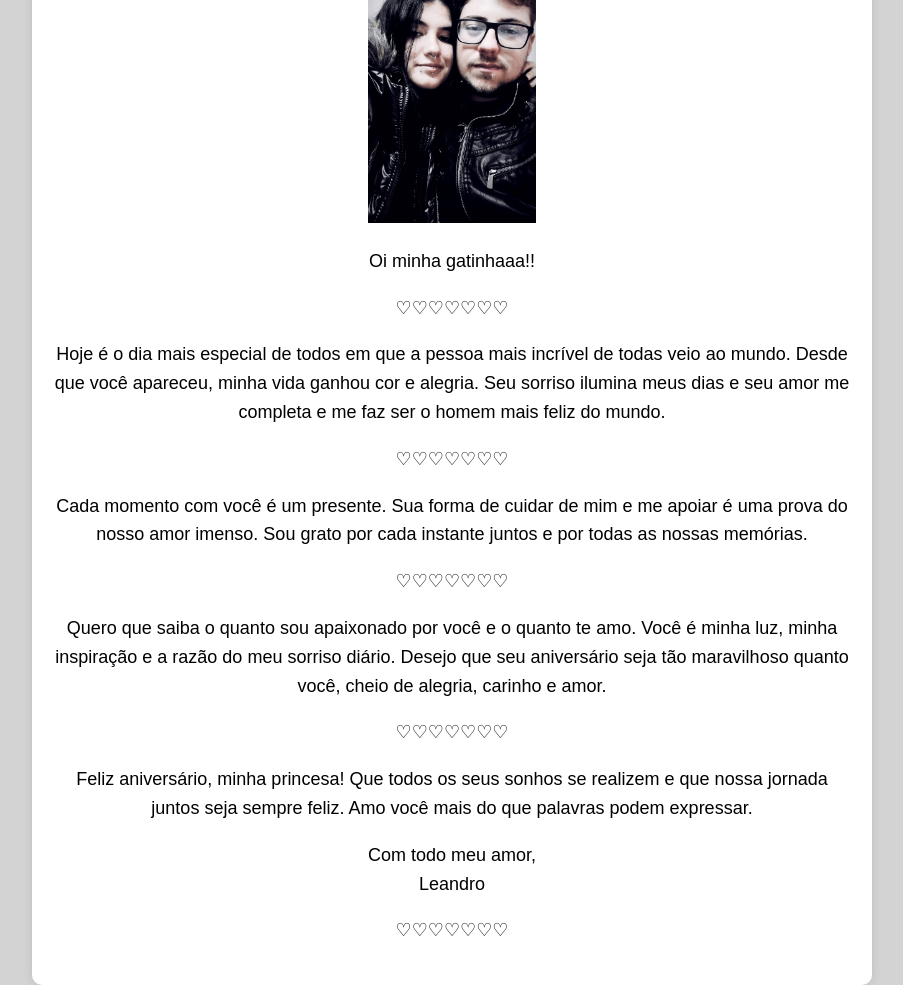
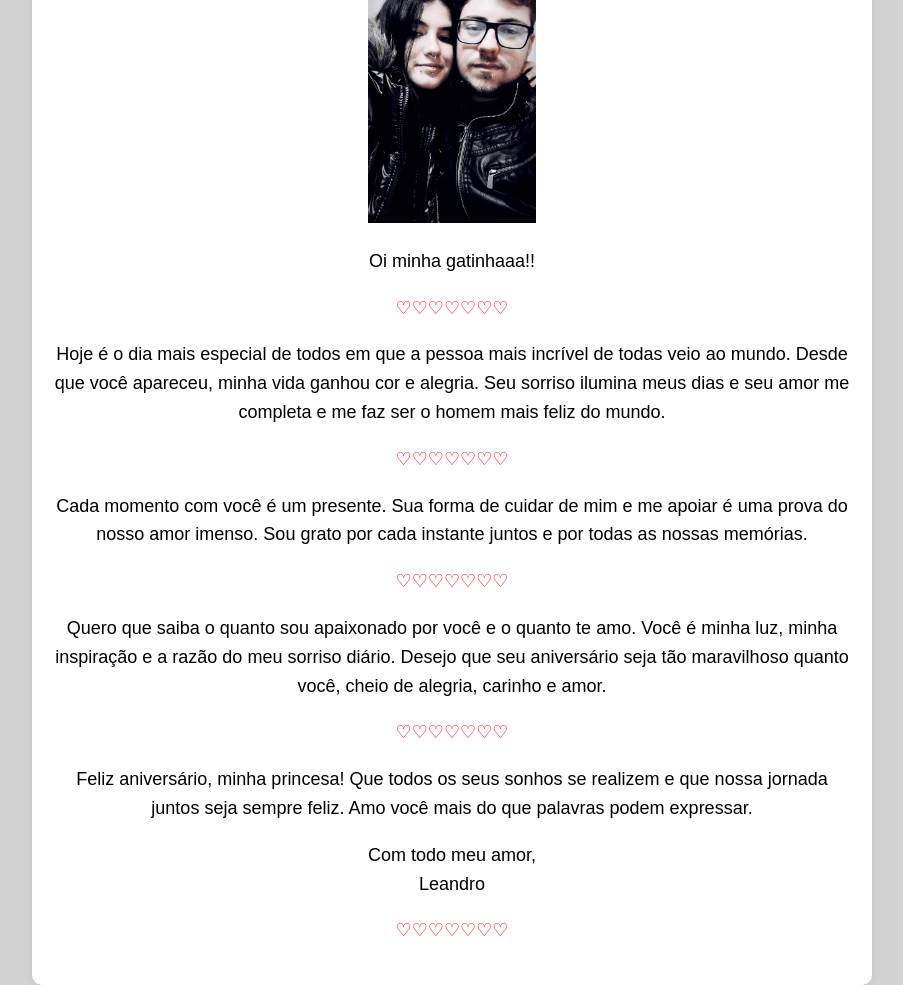
Before and after one commit to leandro905Berck/feliz_aniversario_momo, a plain HTML site: page index.html in a window 1280 px wide. Shown: the whole page, without its empty margins (188-1091 px from the left). Drawn offline with Linux system fonts and the light colour scheme.

Commit message:
Atualizar o index.html

```diff
--- a/index.html
+++ b/index.html
@@ -49,6 +49,9 @@
             font-size: 24px;
             margin-bottom: 20px;
         }
+        .red-heart {
+            color: red;
+        }
         @media (max-width: 600px) {
             .text {
                 font-size: 16px;
@@ -90,16 +93,16 @@
 
         <div class="text">
             <p>Oi minha gatinhaaa!!</p>
-            <p>♡♡♡♡♡♡♡</p>
+            <p><span class="red-heart">♡♡♡♡♡♡♡</span></p>
             <p>Hoje é o dia mais especial de todos em que a pessoa mais incrível de todas veio ao mundo. Desde que você apareceu, minha vida ganhou cor e alegria. Seu sorriso ilumina meus dias e seu amor me completa e me faz ser o homem mais feliz do mundo.</p>
-            <p>♡♡♡♡♡♡♡</p>
+            <p><span class="red-heart">♡♡♡♡♡♡♡</span></p>
             <p>Cada momento com você é um presente. Sua forma de cuidar de mim e me apoiar é uma prova do nosso amor imenso. Sou grato por cada instante juntos e por todas as nossas memórias.</p>
-            <p>♡♡♡♡♡♡♡</p>
+            <p><span class="red-heart">♡♡♡♡♡♡♡</span></p>
             <p>Quero que saiba o quanto sou apaixonado por você e o quanto te amo. Você é minha luz, minha inspiração e a razão do meu sorriso diário. Desejo que seu aniversário seja tão maravilhoso quanto você, cheio de alegria, carinho e amor.</p>
-            <p>♡♡♡♡♡♡♡</p>
+            <p><span class="red-heart">♡♡♡♡♡♡♡</span></p>
             <p>Feliz aniversário, minha princesa! Que todos os seus sonhos se realizem e que nossa jornada juntos seja sempre feliz. Amo você mais do que palavras podem expressar.</p>
             <p>Com todo meu amor,<br>Leandro</p>
-            <p>♡♡♡♡♡♡♡</p>
+            <p><span class="red-heart">♡♡♡♡♡♡♡</span></p>
         </div>
     </div>
 
```
